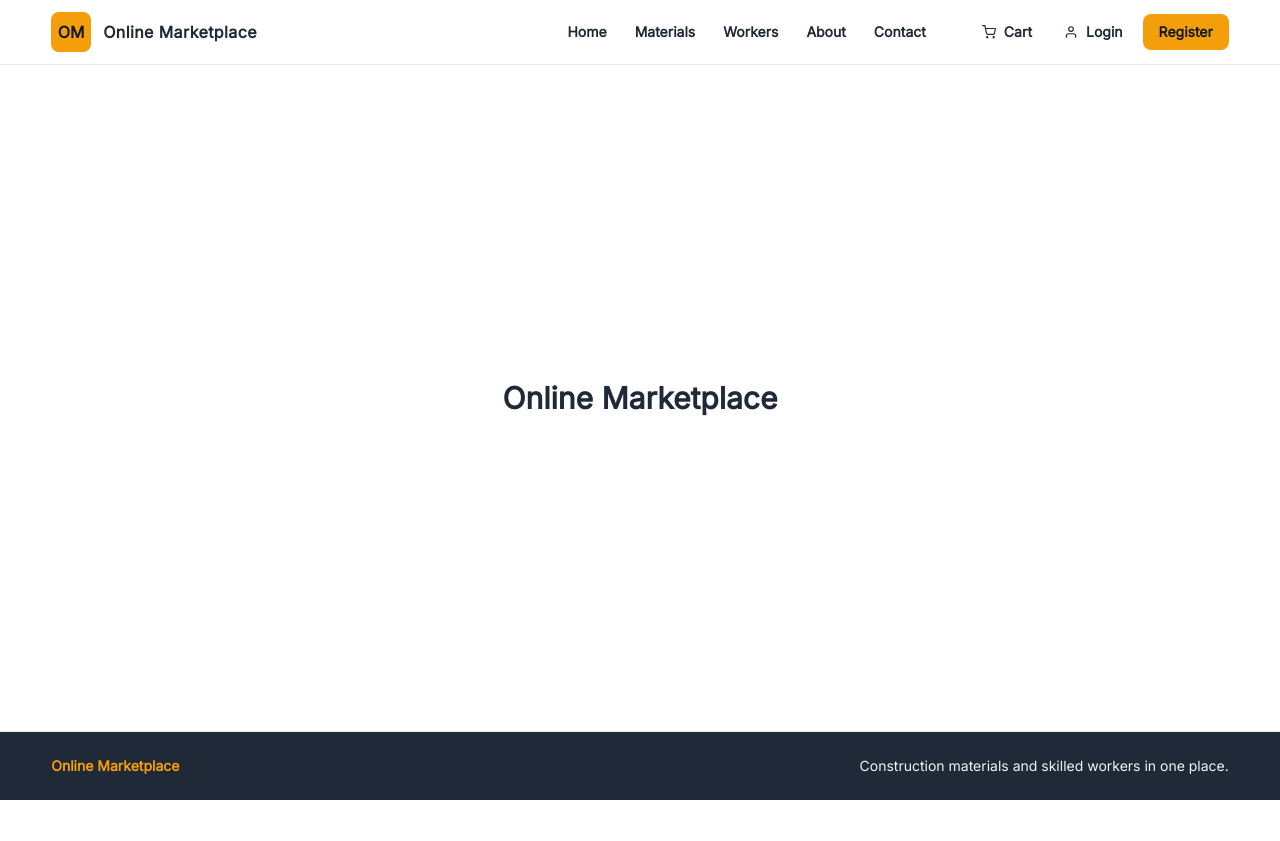
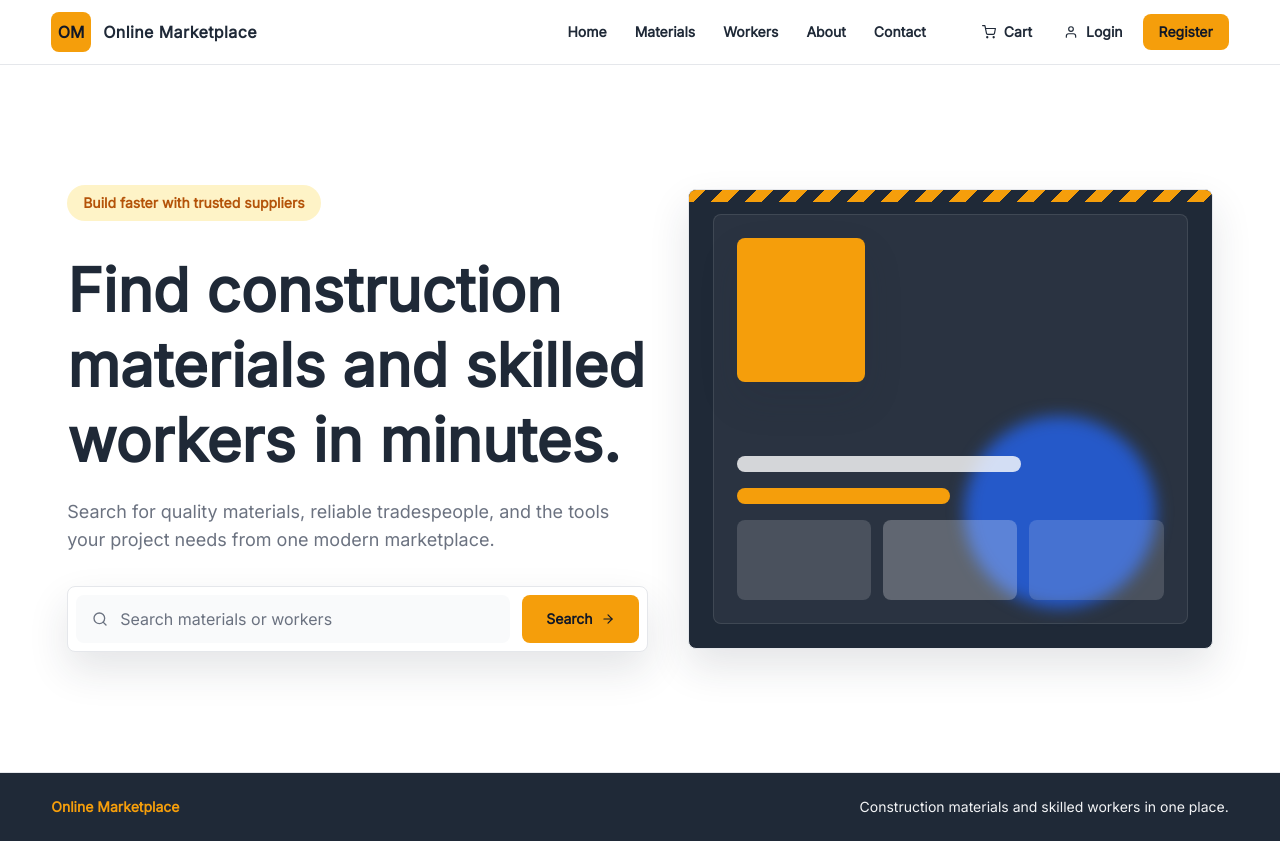
Before and after one commit to Elgameking1/buildify-frontend, a React (Vite) app: page / in a window 1280 px wide. Before the commit the page ends 800 px from the top, so only its background shows below. Built offline with nearby package versions, Linux system fonts and the light colour scheme.

Commit message:
feat: build homepage hero section

```diff
--- /dev/null
+++ b/src/components/HeroSection.jsx
@@ -0,0 +1,69 @@
+import { motion } from 'framer-motion'
+import { FiArrowRight, FiSearch } from 'react-icons/fi'
+
+function HeroSection() {
+  return (
+    <section className="page-container grid items-center gap-10 py-12 lg:grid-cols-[1.05fr_0.95fr] lg:py-20">
+      <motion.div
+        className="stack-responsive max-w-3xl"
+        initial={{ opacity: 0, y: 24 }}
+        animate={{ opacity: 1, y: 0 }}
+        transition={{ duration: 0.6, ease: 'easeOut' }}
+      >
+        <span className="w-fit rounded-full bg-primary-100 px-4 py-2 text-sm font-bold text-primary-700">
+          Build faster with trusted suppliers
+        </span>
+
+        <div className="grid gap-5">
+          <h1 className="text-balance text-4xl font-black leading-tight text-secondary md:text-5xl lg:text-6xl">
+            Find construction materials and skilled workers in minutes.
+          </h1>
+          <p className="max-w-2xl text-base leading-7 text-steel md:text-lg">
+            Search for quality materials, reliable tradespeople, and the tools
+            your project needs from one modern marketplace.
+          </p>
+        </div>
+
+        <form className="surface-panel flex w-full max-w-2xl flex-col gap-3 p-2 sm:flex-row">
+          <label className="flex flex-1 items-center gap-3 rounded-control bg-secondary-50 px-4 py-3 text-steel">
+            <FiSearch className="shrink-0" aria-hidden="true" />
+            <span className="sr-only">Search marketplace</span>
+            <input
+              type="search"
+              className="w-full bg-transparent text-secondary outline-none placeholder:text-steel"
+              placeholder="Search materials or workers"
+            />
+          </label>
+          <button type="submit" className="btn-primary min-h-12 px-6">
+            Search
+            <FiArrowRight aria-hidden="true" />
+          </button>
+        </form>
+      </motion.div>
+
+      <motion.div
+        className="relative min-h-[320px] overflow-hidden rounded-panel border border-concrete bg-secondary shadow-construction lg:min-h-[460px]"
+        initial={{ opacity: 0, scale: 0.96 }}
+        animate={{ opacity: 1, scale: 1 }}
+        transition={{ duration: 0.7, delay: 0.15, ease: 'easeOut' }}
+        aria-label="Construction marketplace illustration placeholder"
+      >
+        <div className="absolute inset-x-0 top-0 h-3 construction-stripe" />
+        <div className="absolute inset-6 rounded-panel border border-white/10 bg-white/5" />
+        <div className="absolute left-8 top-12 h-28 w-24 rounded-control bg-primary shadow-construction sm:left-12 sm:h-36 sm:w-32" />
+        <div className="absolute bottom-10 right-8 h-36 w-36 rounded-full bg-accent/80 blur-sm sm:right-14 sm:h-48 sm:w-48" />
+        <div className="absolute bottom-12 left-8 right-8 grid gap-4 sm:left-12 sm:right-12">
+          <div className="h-4 w-2/3 rounded-full bg-white/80" />
+          <div className="h-4 w-1/2 rounded-full bg-primary" />
+          <div className="grid grid-cols-3 gap-3">
+            <div className="h-20 rounded-control bg-white/15" />
+            <div className="h-20 rounded-control bg-white/25" />
+            <div className="h-20 rounded-control bg-white/15" />
+          </div>
+        </div>
+      </motion.div>
+    </section>
+  )
+}
+
+export default HeroSection
--- a/src/pages/Home.jsx
+++ b/src/pages/Home.jsx
@@ -1,7 +1,7 @@
-import PagePlaceholder from './PagePlaceholder'
+import HeroSection from '../components/HeroSection'
 
 function Home() {
-  return <PagePlaceholder title="Online Marketplace" />
+  return <HeroSection />
 }
 
 export default Home
```
